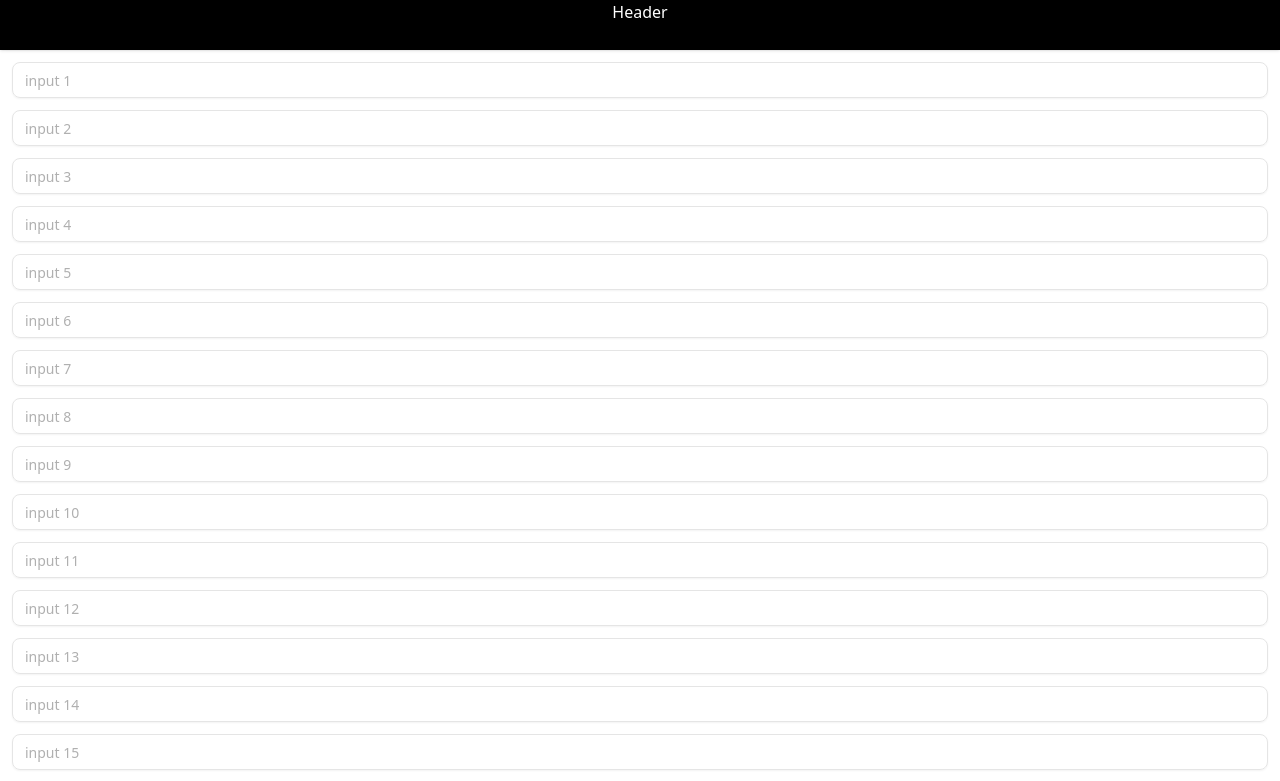
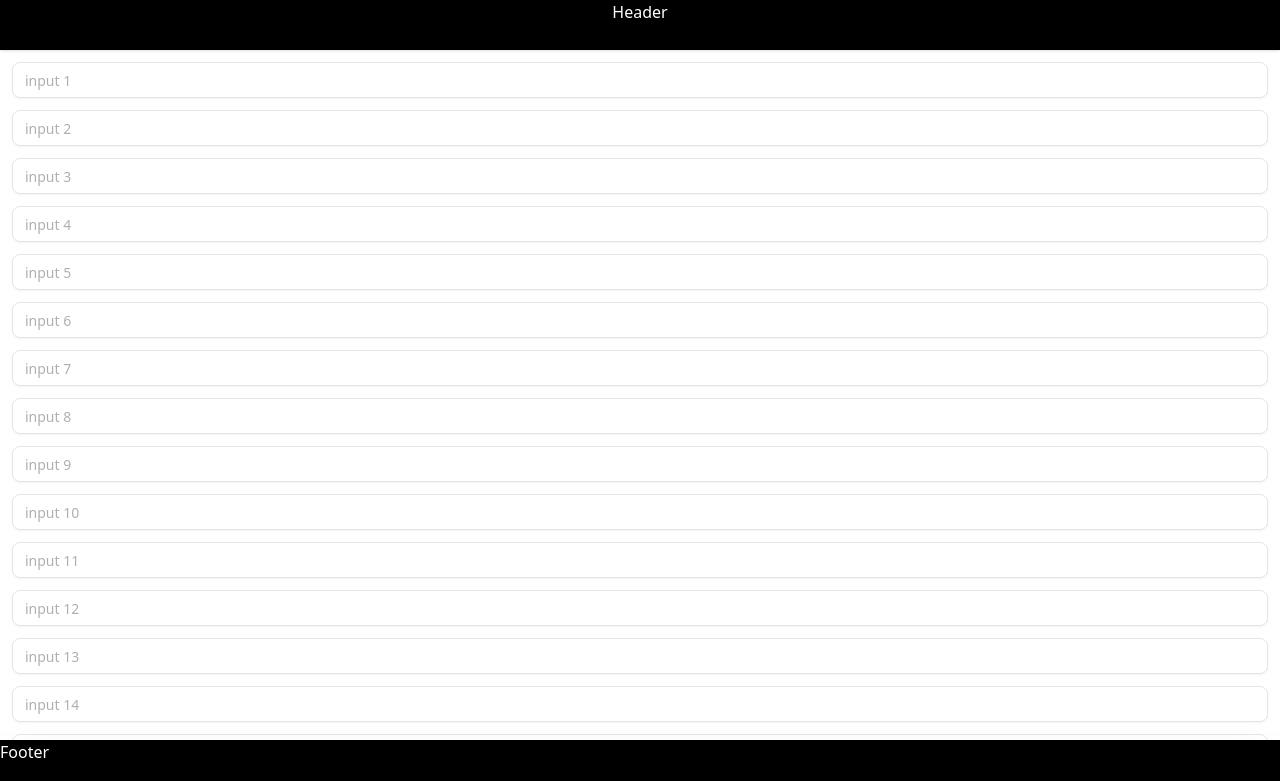
Before and after one commit to underground/shadcn-example, a Next.js app: page /sp in a window 1280 px wide. Shown: the top 781 px of the page. Built offline with nearby package versions, Linux system fonts and the light colour scheme.

Commit message:
sticky footer

```diff
--- a/app/sp/page.tsx
+++ b/app/sp/page.tsx
@@ -47,7 +47,15 @@ export default function Page() {
           //   h-[60px]
           //   pb-[max(0px,env(safe-area-inset-bottom))]
           // "
-          className="bg-black text-white p-3 mt-auto text-center"
+          className="
+          sticky bottom-0 z-10
+          bg-black text-white
+          shadow-2xl
+          min-h-[60px]
+          h-[60px]
+          pb-[max(0px,env(safe-area-inset-bottom))]
+        "
+          // className="bg-black text-white p-3 mt-auto text-center"
         >
           Footer
         </footer>
```
